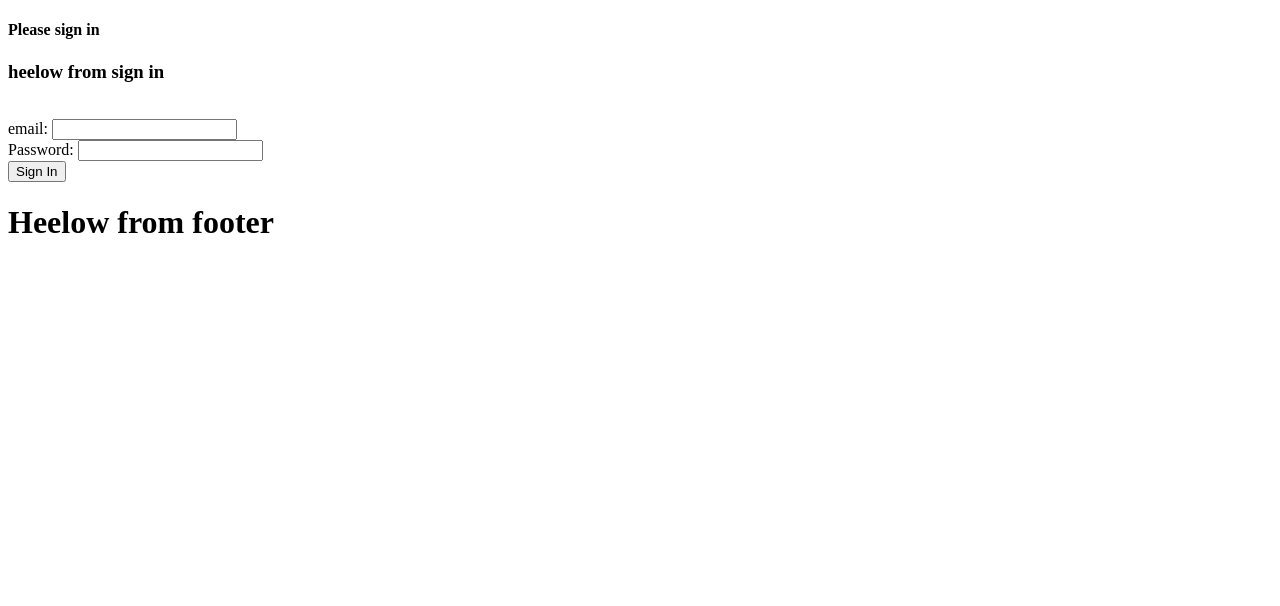
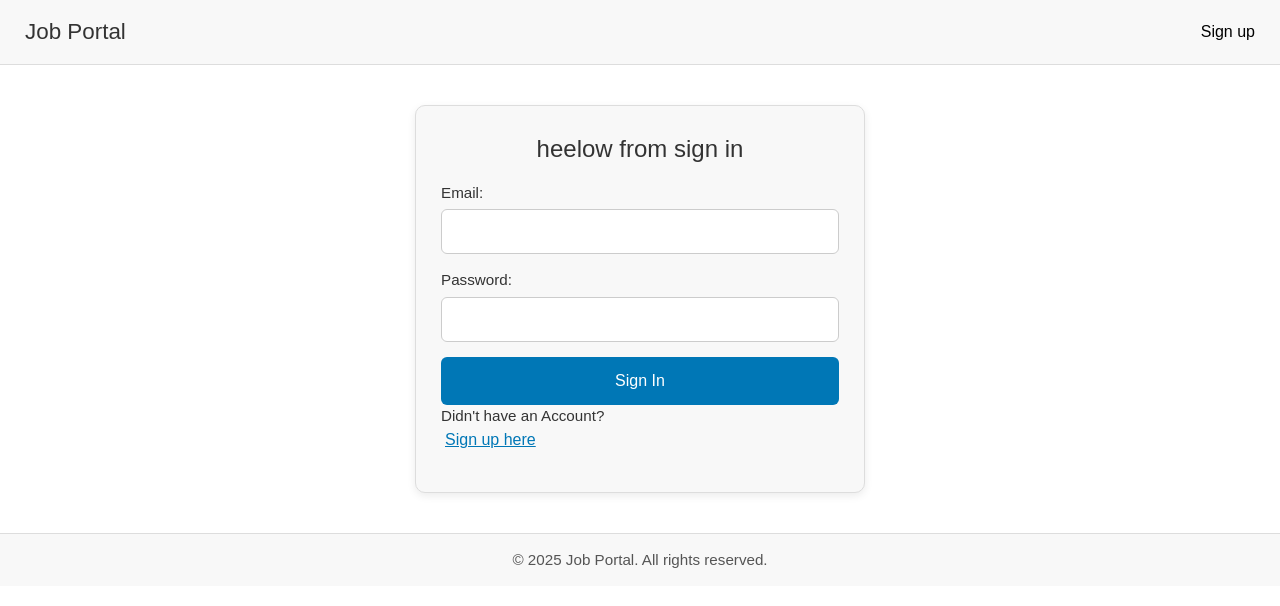
Before and after one commit to Muhammad-Ahmad-Jutt/portfolio-frontend, a React (Create React App) app: page /sign-in in a window 1280 px wide. Shown: the top 606 px of the page. Built offline with nearby package versions, Linux system fonts and the light colour scheme; no server answers.

Commit message:
added error label whih show the error comming from backend in the sin in page ; style every page using ai; template of jobs dasboard from ai ; added button in job seeker dasboard for the job seeker and made them working and navigating to desired links completely

```diff
--- a/public/index.html
+++ b/public/index.html
@@ -25,6 +25,8 @@
       Learn how to configure a non-root public URL by running `npm run build`.
     -->
     <title>Portfolio</title>
+    <script src="https://cdn.tailwindcss.com"></script>
+
   </head>
   <body>
     <!-- <noscript>You need to enable JavaScript to run this app.</noscript> -->
--- a/src/App.js
+++ b/src/App.js
@@ -4,6 +4,7 @@ import Footer from "./components/header-footer/footer";
 import Signin from "./pages/auth/signin";
 import Signup from "./pages/auth/signup";
 import JobsSeekerDashboard from "./pages/dashboard/Job_seeker_dashboard";
+import Myjobs from "./pages/dashboard/Job_seeker_myjobs"
 function App() {
   return (
     <BrowserRouter>
@@ -14,6 +15,7 @@ function App() {
         <Route path="/sign-in" element={<Signin />} />
         <Route path="/sign-up" element={<Signup />} />
         <Route path="/job_seeker_dashboard" element={<JobsSeekerDashboard />} />
+        <Route path="/my_jobs" element={<Myjobs />}></Route>
       </Routes>
 
       <Footer />
--- /dev/null
+++ b/src/components/header-footer/Style.css
@@ -0,0 +1,83 @@
+/* Header container */
+.header {
+  display: flex;
+  justify-content: space-between;
+  align-items: center;
+  padding: 15px 25px;
+  background: #f8f8f8;
+  border-bottom: 1px solid #ddd;
+  font-family: Arial, sans-serif;
+}
+
+/* Left side (Logo or Title) */
+.left h2 {
+  margin: 0;
+  font-size: 1.4rem;
+  color: #333;
+}
+
+/* Right side (Buttons + Greeting) */
+.right {
+  display: flex;
+  align-items: center;
+  gap: 12px;
+}
+
+/* Common navigation buttons */
+.navBtn {
+  padding: 8px 14px;
+  background: #0077b6;
+  border: none;
+  border-radius: 6px;
+  color: white;
+  cursor: pointer;
+  font-size: 0.9rem;
+  transition: 0.2s ease;
+}
+
+.navBtn:hover {
+  background: #005f8c;
+}
+
+/* Greeting text */
+.greeting {
+  font-size: 0.95rem;
+  color: #444;
+  margin-right: 10px;
+}
+
+/* Logout button */
+.logoutButton {
+  padding: 8px 14px;
+  background-color: #e63946;
+  border: none;
+  border-radius: 6px;
+  color: white;
+  font-size: 0.9rem;
+  cursor: pointer;
+  transition: 0.3s ease;
+}
+
+.logoutButton:hover {
+  background-color: #d62828;
+}
+
+/* Sign-in text */
+.signinText {
+  font-size: 0.95rem;
+  color: #555;
+}
+
+.footer {
+  padding: 15px 25px;
+  background: #f8f8f8;
+  border-top: 1px solid #ddd;
+  text-align: center;
+  font-family: Arial, sans-serif;
+  font-size: 0.95rem;
+  color: #555;
+}
+
+.footer p {
+  margin: 0;
+}
--- a/src/components/header-footer/footer.js
+++ b/src/components/header-footer/footer.js
@@ -1,5 +1,8 @@
-export default function Footer(){
-    return(
-    <><h1>Heelow from footer</h1></>
-    )
+import "./Style.css"
+export default function Footer() {
+  return (
+    <footer className="footer">
+      <p>© {new Date().getFullYear()} Job Portal. All rights reserved.</p>
+    </footer>
+  );
 }
--- a/src/components/header-footer/header.js
+++ b/src/components/header-footer/header.js
@@ -1,26 +1,46 @@
-import { useContext } from "react"
-import { AuthContext } from "../../context/AuthContext"
-export default function Header(){
-      const {user, logout} = useContext(AuthContext)
-    return(
+import { useContext } from "react";
+import { useNavigate , useLocation} from "react-router-dom"
+import { AuthContext } from "../../context/AuthContext";
+import "./Style.css";
+
+export default function Header() {
+  const { user, logout } = useContext(AuthContext);
+  const location=useLocation();
+  const navigate = useNavigate();
+  const  homepage = ()=>{
+    if (user && user.role ==="job_seeker"){
+      navigate(`/job_seeker_dashboard`)
+  }
 
 
-    <header>
+  }
+  return (
+    <header className="header">
+      <div className="left">
+        <h2 onClick={homepage}>Job Portal</h2>
+      </div>
+
+      <div className="right">
+
+        {user && user.role === "job_seeker" && (<>
+          <button className="navBtn" onClick={()=>navigate(`/my_jobs`)}>My Jobs</button>
+          <button className="navBtn" onClick={()=>navigate(`/job_seeker_dashboard`)}>Jobs</button>
+</>
+        )}
+
         {user ? (
           <>
-          <h4>Hello, {user.firstname}</h4>
-          {user.role === "job_seeker" ? (
-            <h6>You are here for finding jobs</h6>
-          ) : user.role === "recruiter" ? (
-            <h6>You are here for finding people</h6>
-          ) : null}
+            <span className="greeting">Hello, {user.firstname}</span>
+
             <button className="logoutButton" onClick={logout}>
               Logout
             </button>
           </>
         ) : (
-        <h4>Please sign in</h4>
+          // <span className="signinText">Please sign in</span>
+          <button className="Sign up Button">Sign up</button>
         )}
+      </div>
     </header>
-    )
+  );
 }
--- /dev/null
+++ b/src/pages/auth/Style.css
@@ -0,0 +1,88 @@
+/* Container styling */
+form {
+  max-width: 450px;
+  margin: 40px auto;
+  padding: 25px;
+  background: #f8f8f8;
+  border-radius: 10px;
+  border: 1px solid #ddd;
+  box-shadow: 0px 3px 8px rgba(0,0,0,0.08);
+  font-family: Arial, sans-serif;
+}
+
+/* Header */
+form h3 {
+  text-align: center;
+  margin-bottom: 15px;
+  font-size: 1.5rem;
+  color: #333;
+}
+
+/* Label styling */
+form label {
+  display: flex;
+  flex-direction: column;
+  margin-bottom: 15px;
+  font-size: 0.95rem;
+  color: #333;
+}
+
+/* Input fields */
+form input,
+form select {
+  padding: 10px;
+  margin-top: 5px;
+  border-radius: 6px;
+  border: 1px solid #ccc;
+  font-size: 0.95rem;
+  background: white;
+  transition: border-color 0.3s ease;
+}
+
+form input:focus,
+form select:focus {
+  border-color: #0077b6;
+  outline: none;
+}
+
+/* Submit button */
+form button {
+  width: 100%;
+  padding: 12px;
+  background: #0077b6;
+  color: white;
+  border: none;
+  border-radius: 6px;
+  font-size: 1rem;
+  cursor: pointer;
+  transition: background 0.25s ease;
+}
+
+form button:hover {
+  background: #005f8c;
+}
+
+form button:active {
+  transform: scale(0.97);
+}
+
+/* Slight spacing fix for readability */
+form br {
+  display: none; /* br tags not needed anymore */
+}
+.signupButton {
+  all: unset;             /* removes default button styles */
+  cursor: pointer;        /* pointer cursor */
+  color: #0077b6;         /* link-like color */
+  text-decoration: underline;
+  font-weight: 500;        /* slightly bold */
+  font-size: 1rem;
+  display: inline;         /* stay inline with text */
+  margin-left: 4px;        /* tiny space between text and button */
+  transition: color 0.2s ease;
+}
+
+.signupButton:hover {
+  color: black;          /* subtle hover */
+  background-color: #f8f8f8;
+}
--- a/src/pages/auth/signin.js
+++ b/src/pages/auth/signin.js
@@ -18,7 +18,6 @@ export default function SignIn (){
           password:password
 
         }
-        console.log(payload)
 
         const res = await fetch(`${API_URL}/api/v1/auth/sign-in`,{
           method: 'POST',
@@ -27,7 +26,6 @@ export default function SignIn (){
         })
         const data = await res.json();
         if (data.success===true){
-        console.log('------------->',data.access_token)
         login(data.access_token, data.user)
         if (data.user.role==='job_seeker'){
           navigate(`/job_seeker_dashboard`)
@@ -35,11 +33,15 @@ export default function SignIn (){
     };
      setError(data.message);
   };
-    return (<form onSubmit={handleSubmit}>
+    return (
+    <>
+
+    <form onSubmit={handleSubmit}>
         <h3>heelow from sign in</h3>
+
         <br />
       <label>
-        email: <input name="emailInput" value={email} onChange={(e)=>setEmail(e.target.value)}/>
+        Email: <input name="emailInput" value={email} onChange={(e)=>setEmail(e.target.value)}/>
       </label>
       <br />
         <label>
@@ -48,5 +50,14 @@ export default function SignIn (){
       <br />
       <button type="submit">Sign In</button>
       {error && <h5 style={{ color: "red" }}>{error}</h5>} {/* Conditional error */}
-    </form>)
+          <br />
+      <label>Didn't have an Account?
+        <button type="button" className="signupButton" onClick={()=>navigate(`/sign-up`)}>
+          Sign up here
+        </button>
+      </label>
+
+    </form>
+
+    </>)
 }
--- a/src/pages/auth/signup.js
+++ b/src/pages/auth/signup.js
@@ -1,4 +1,5 @@
 import { useState } from "react";
+import "./Style.css"
 const API_URL = process.env.REACT_APP_FLASK_SERVER
 export default function Signup (){
 
--- a/src/pages/dashboard/Job_seeker_dashboard.js
+++ b/src/pages/dashboard/Job_seeker_dashboard.js
@@ -6,13 +6,12 @@ export default function JobsSeekerDashboard() {
   const { token, user } = useContext(AuthContext);
   const [jobs, setJobs] = useState([]);
   const navigate = useNavigate()
-
+  const [error, seterror]=useState("")
   useEffect(() => {
     if (!token) {
       navigate(`/sign-in`);
       return ;
     } ;
-      console.log('----------------------------->this is hte user',user)
 
       const fetchJobs = async () => {
         try {
@@ -29,6 +28,7 @@ export default function JobsSeekerDashboard() {
           console.log(data);
 
         } catch (error) {
+          seterror(error)
           console.error("Error fetching jobs:", error);
         }
       };
@@ -41,10 +41,13 @@ export default function JobsSeekerDashboard() {
   if (!jobs.length) return <p>Loading jobs...</p>;
 
   return (
+    <>
     <ul>
       {jobs.map((job, index) => (
         <li key={index}>{job.title || JSON.stringify(job)}</li>
       ))}
     </ul>
+      {error && <h5 style={{ color: "red" }}>{error}</h5>} {/* Conditional error */}
+      </>
   );
 }
--- /dev/null
+++ b/src/pages/dashboard/Job_seeker_myjobs.js
@@ -0,0 +1,9 @@
+import React from "react";
+
+export default function Myjobs (){
+    return (
+        <>
+        < div>You have not applied any job yet</div>
+        </>
+    )
+}
```
Also changed, not shown: src/pages/dashboard/Job_seeker_dashboard copy.js (added, +35 -0 lines). Lines whose indentation alone changed are shown as unchanged.
